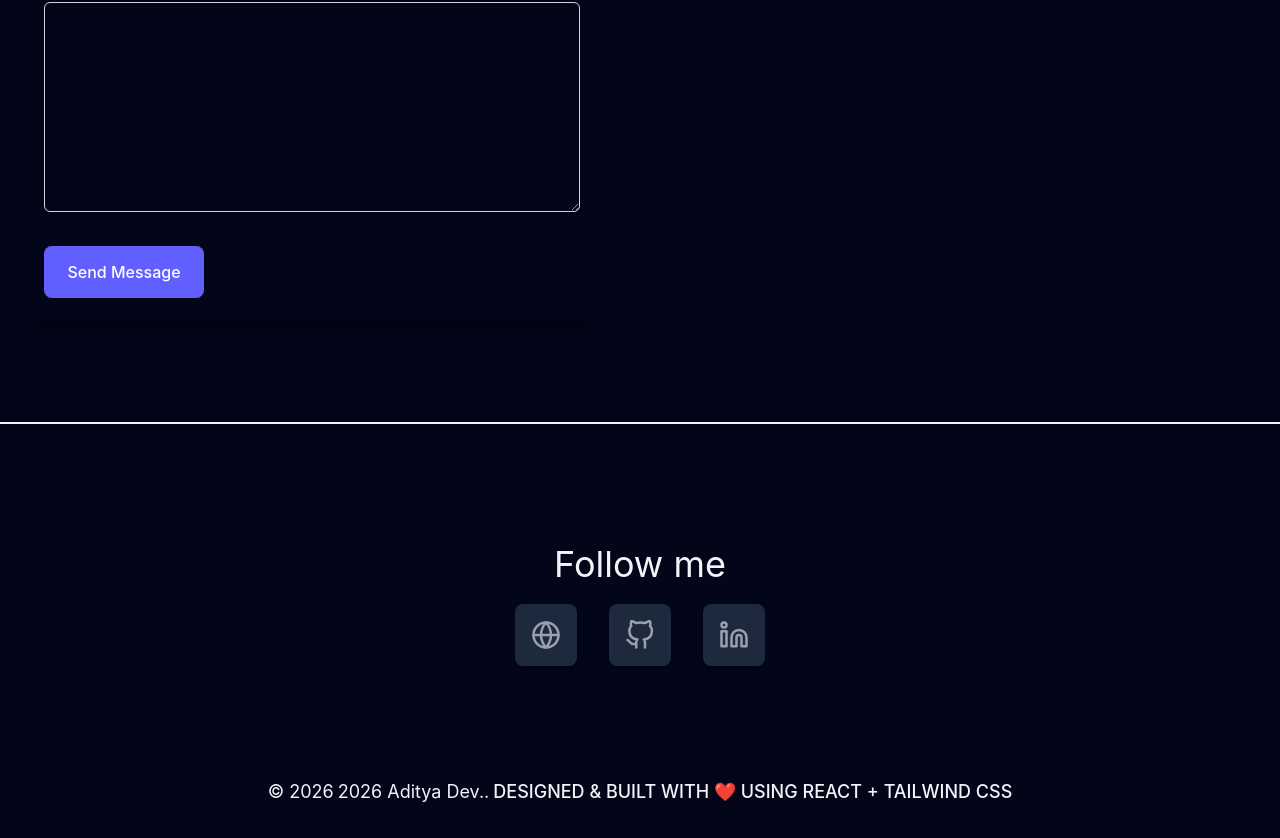
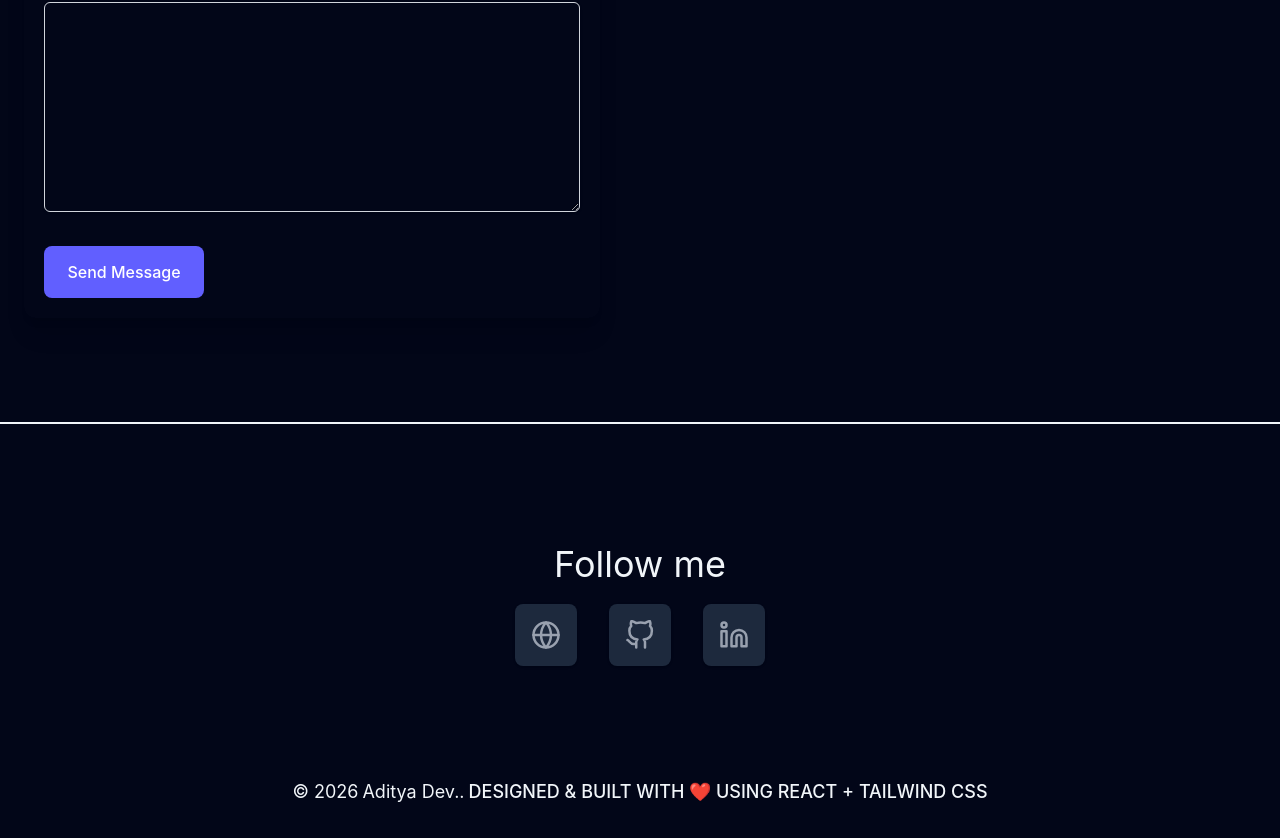
Before and after one commit to adityadev000/Portfolio, a React (Vite) app: page /contact in a window 1280 px wide. Shown: the part 522-1360 px from the top of the page. Built offline with nearby package versions, Linux system fonts and the light colour scheme.

Commit message:
Update AppFooterCopyright.jsx

```diff
--- a/src/components/shared/AppFooterCopyright.jsx
+++ b/src/components/shared/AppFooterCopyright.jsx
@@ -8,7 +8,7 @@ function AppFooterCopyright() {
 					target="__blank"
 					className="hover:underline hover:text-indigo-600 dark:hover:text-indigo-300 ml-1 duration-500"
 				>
-					2026 Aditya Dev.
+					Aditya Dev.
 				</a>
 				.
 				<a
```
